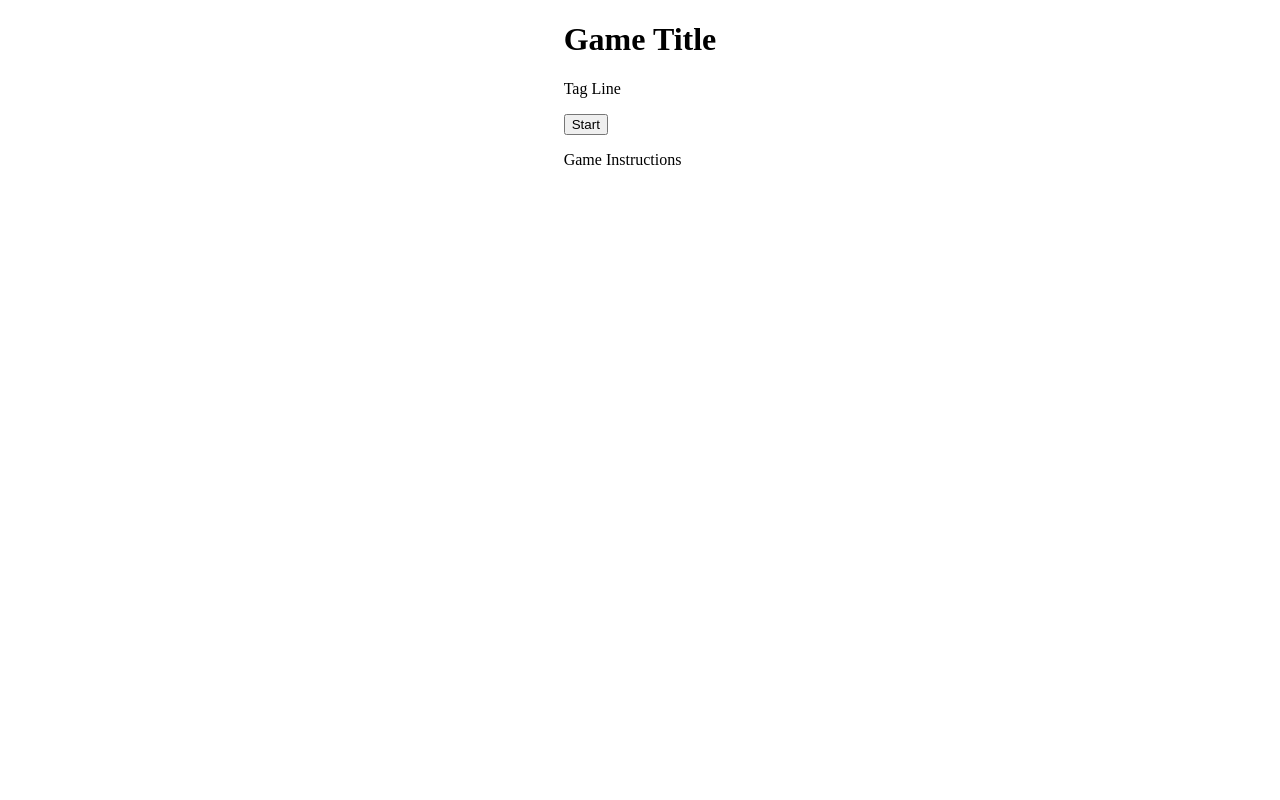
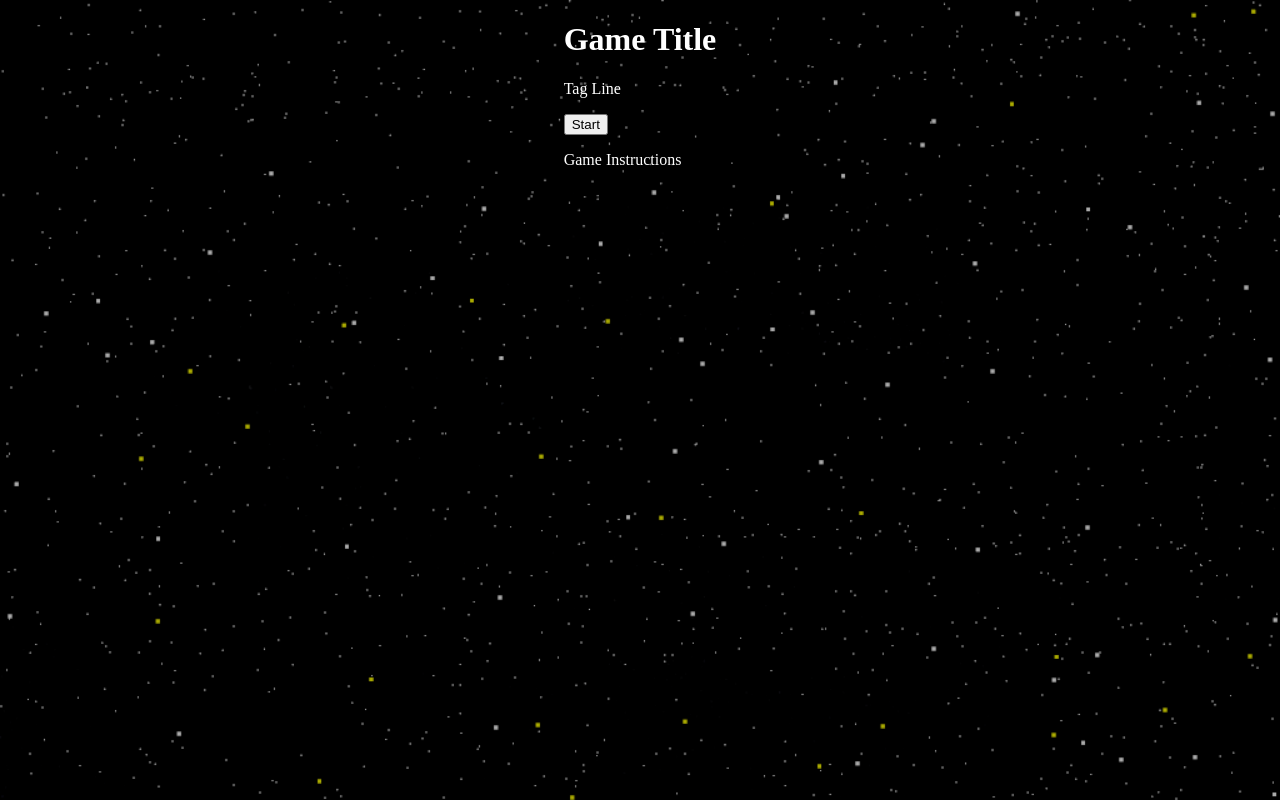
Before and after one commit to Bill515092/Ironhack-Module1-Project---Game, a plain HTML site: page index.html in a window 1280 px wide. Drawn offline with Linux system fonts and the light colour scheme.

Commit message:
title screen bg img added

```diff
--- a/index.html
+++ b/index.html
@@ -28,7 +28,7 @@
           <h2 id="gameOverTotal">0</h2>
           <p>Total Points</p>
           <div>
-          <button id="resetButton">Restart</button>
+          <button id="resetButton">Try Again?</button>
           </div>
         </div>
        </div>
--- a/styles.css
+++ b/styles.css
@@ -3,6 +3,12 @@ body {
     display: flex;
     justify-content: center;
     align-items: center;
+    background-image: url(images/space_Background_1024.png);
+    background-size: cover;
+}
+
+.title-screen {
+    color: white;
 }
 
 .game-board {
```
Also changed, not shown: images/space_Background_1024.png (added).
